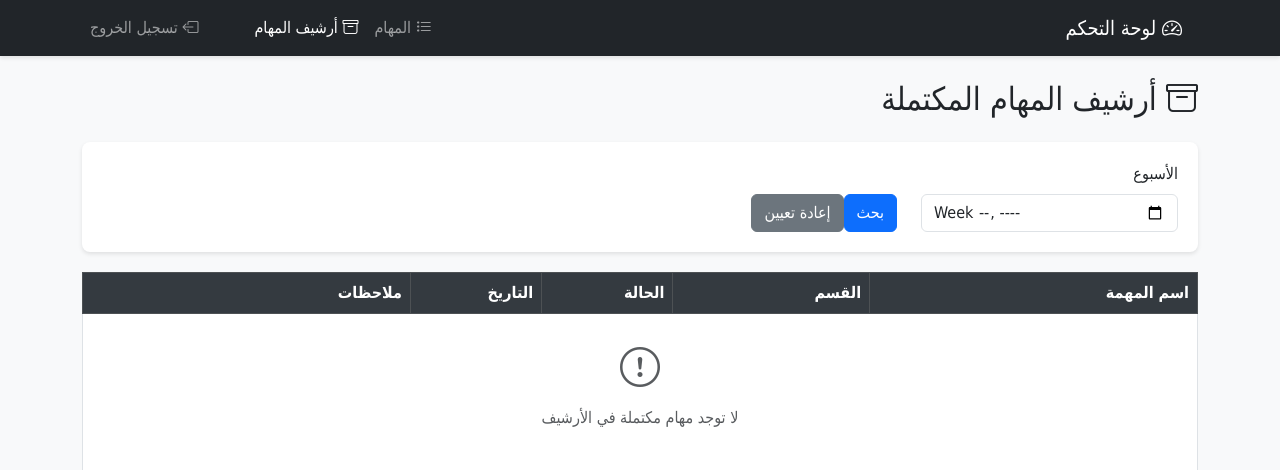
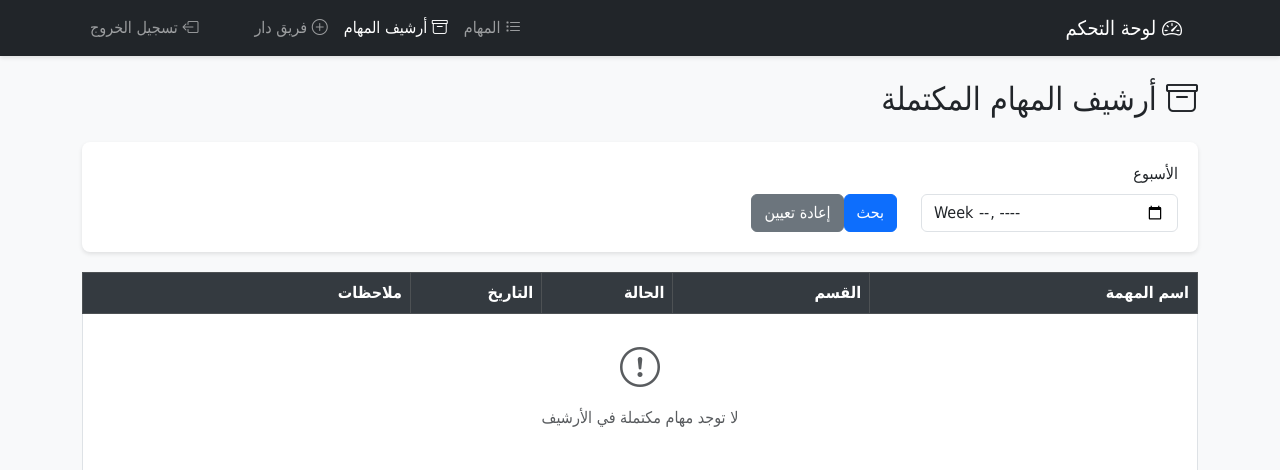
Before and after one commit to MhedyAlkhaldi/todo-app, a Flask app: template templates/archived_tasks.html in a window 1280 px wide. Shown: the top 470 px of the page. Run offline with Flask 3, Linux system fonts and the light colour scheme; the template is opened without the code that fills it, so the values that code supplies are empty; some libraries are stand-ins or nearby versions.

Commit message:
اضافة معلومات الموظفين

```diff
--- a/templates/archived_tasks.html
+++ b/templates/archived_tasks.html
@@ -50,6 +50,9 @@
         </li>
         <li class="nav-item">
             <a class="nav-link active" href="/archived_tasks"><i class="bi bi-archive"></i> أرشيف المهام</a>
+        </li>
+        <li class="nav-item">
+            <a class="nav-link" href="/teams"><i class="bi bi-plus-circle"></i> فريق دار</a>
         </li>
         {% if is_admin %}
         <li class="nav-item">
--- a/templates/dashboard.html
+++ b/templates/dashboard.html
@@ -87,6 +87,9 @@
       <ul class="navbar-nav">
         <li class="nav-item">
           <a class="nav-link" href="/add_task"><i class="bi bi-plus-circle"></i> إضافة مهمة</a>
+        </li>
+        <li class="nav-item">
+            <a class="nav-link" href="/teams"><i class="bi bi-plus-circle"></i> فريق دار</a>
         </li>
         <li class="nav-item">
           <a class="nav-link" href="/logout"><i class="bi bi-box-arrow-left"></i> تسجيل الخروج</a>
```
